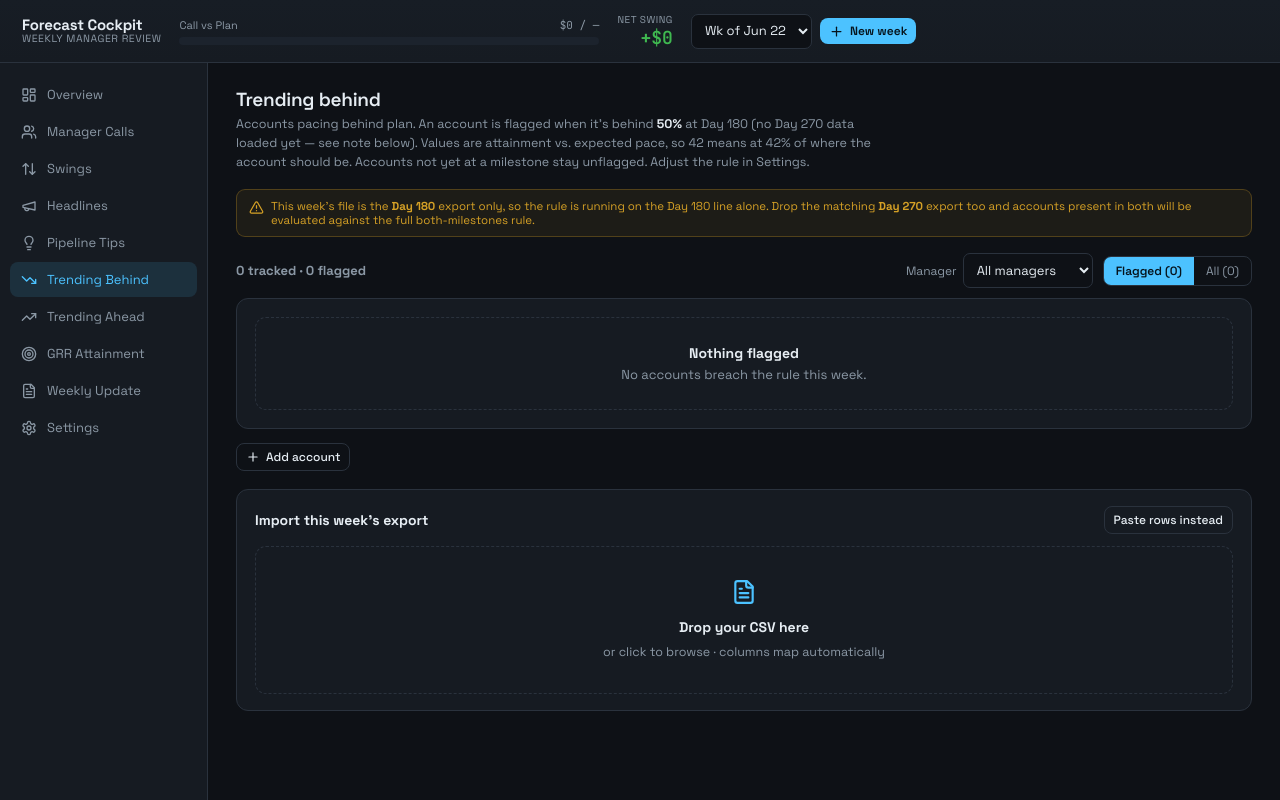
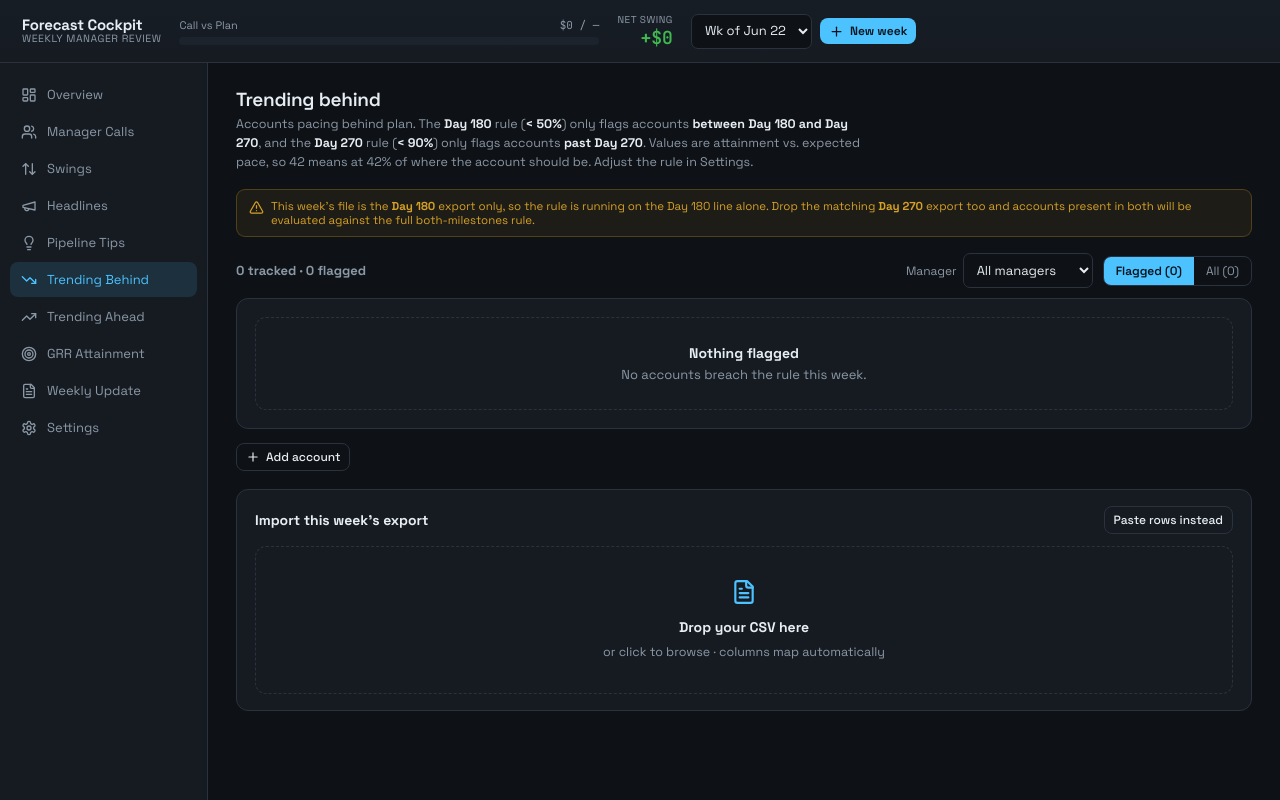
Before and after one commit to cassievaughn-clay-create/Cassie-Weekly-Forecast-new, a React (Vite) app in the folder Manager-Forecasts-Weekly 2/: page / in a window 1280 px wide. Both pictures are taken after a click on the button "Trending Behind". Built offline with nearby package versions, Linux system fonts and the light colour scheme.

Commit message:
Trending: gate Day 180/270 rules by account age (days elapsed)

```diff
--- a/Manager-Forecasts-Weekly 2/src/App.jsx
+++ b/Manager-Forecasts-Weekly 2/src/App.jsx
@@ -134,7 +134,7 @@ const CSS = `
 .wfm .drop.over { border-color:${T.accent}; background:rgba(76,194,255,.07); color:${T.text}; }
 .wfm .drop b { display:block; color:${T.text}; font-size:14px; margin-bottom:4px; }
 .wfm .drop .di { color:${T.accent}; margin-bottom:8px; }
-.wfm .map { display:grid; grid-template-columns:repeat(4,minmax(0,1fr)); gap:10px; margin:14px 0; }
+.wfm .map { display:grid; grid-template-columns:repeat(auto-fit,minmax(140px,1fr)); gap:10px; margin:14px 0; }
 .wfm .map label { font-size:11px; color:${T.muted}; display:flex; flex-direction:column; gap:5px; }
 .wfm .map select.bad { border-color:${T.down}; }
 .wfm .prev th, .wfm .prev td { padding:5px 9px; font-size:12px; }
@@ -349,20 +349,42 @@ export default function App() {
   );
 }
 
+// Behind: an account is flagged against a milestone only AFTER that milestone is past:
+//   Day 180 check applies in [180, 270);  Day 270 check applies in [270, ∞).
+// If the account's age is unknown, we fall back to the old behaviour so historical data
+// without a `daysElapsed` field still works.
 function flag(r, t) {
+  const age = r.daysElapsed;
+  if (age != null) {
+    if (age >= 180 && age < 270) return r.day180 != null && r.day180 < t.d180;
+    if (age >= 270) return r.day270 != null && r.day270 < t.d270;
+    return false; // < 180 days old: nothing to flag yet
+  }
   const checks = [];
   if (r.day180 != null) checks.push(r.day180 < t.d180);
   if (r.day270 != null) checks.push(r.day270 < t.d270);
-  if (!checks.length) return false; // not yet measured at any milestone
+  if (!checks.length) return false;
   return t.mode === "and" ? checks.every(Boolean) : checks.some(Boolean);
 }
 
+// Ahead: an account is flagged against a milestone BEFORE that milestone:
+//   Day 180 check applies for age < 180; Day 270 check applies for age < 270.
+// Past Day 270 the account no longer counts as "ahead". Falls back to old behaviour
+// when age is unknown.
 function flagAhead(r, t) {
+  const age = r.daysElapsed;
+  const mode = t.aheadMode || "and";
+  if (age != null) {
+    const checks = [];
+    if (age < 180 && r.day180 != null) checks.push(r.day180 >= (t.aheadD180 ?? 90));
+    if (age < 270 && r.day270 != null) checks.push(r.day270 >= (t.aheadD270 ?? 100));
+    if (!checks.length) return false;
+    return mode === "and" ? checks.every(Boolean) : checks.some(Boolean);
+  }
   const checks = [];
   if (r.day180 != null) checks.push(r.day180 >= (t.aheadD180 ?? 90));
   if (r.day270 != null) checks.push(r.day270 >= (t.aheadD270 ?? 100));
   if (!checks.length) return false;
-  const mode = t.aheadMode || "and";
   return mode === "and" ? checks.every(Boolean) : checks.some(Boolean);
 }
 
@@ -814,8 +836,8 @@ function Trending({ week, meta, updateWeek, flagged, flaggedAhead, mode }) {
   const matches = isAhead ? flaggedAhead : flagged;
   const [view, setView] = useState("flagged");
   const [ownerFilter, setOwnerFilter] = useState("all");
-  const add = () => updateWeek((w) => { w.trending.push({ id: uid(), account: "", owner: meta.managers[0] || "", day180: null, day270: null, actionPlan: "" }); return w; });
-  const upd = (id, f, v) => updateWeek((w) => { w.trending = w.trending.map((r) => r.id === id ? { ...r, [f]: f === "day180" || f === "day270" ? num(v) : v } : r); return w; });
+  const add = () => updateWeek((w) => { w.trending.push({ id: uid(), account: "", owner: meta.managers[0] || "", day180: null, day270: null, daysElapsed: null, actionPlan: "" }); return w; });
+  const upd = (id, f, v) => updateWeek((w) => { w.trending = w.trending.map((r) => r.id === id ? { ...r, [f]: (f === "day180" || f === "day270" || f === "daysElapsed") ? num(v) : v } : r); return w; });
   const del = (id) => updateWeek((w) => { w.trending = w.trending.filter((r) => r.id !== id); return w; });
 
   const hasD270 = week.trending.some((r) => r.day270 != null);
@@ -840,8 +862,8 @@ function Trending({ week, meta, updateWeek, flagged, flaggedAhead, mode }) {
   const isFlaggedFn = isAhead ? (r) => flagAhead(r, t) : (r) => flag(r, t);
 
   const ruleSummary = isAhead
-    ? <>An account shows here when its pacing is at or above <b style={{ color: T.text }}>{t.aheadD180 ?? 90}%</b> at Day 180 {hasD270 ? <><b style={{ color: T.text }}>{(t.aheadMode || "and") === "and" ? "and" : "or"}</b> <b style={{ color: T.text }}>{t.aheadD270 ?? 100}%</b> at Day 270</> : "(only Day 180 data loaded — see note below)"}. Values are attainment vs. expected pace. Adjust the rule in Settings.</>
-    : <>Accounts pacing behind plan. An account is flagged when it's behind <b style={{ color: T.text }}>{t.d180}%</b> at Day 180 {hasD270 ? <><b style={{ color: T.text }}>{t.mode === "and" ? "and" : "or"}</b> behind <b style={{ color: T.text }}>{t.d270}%</b> at Day 270</> : "(no Day 270 data loaded yet — see note below)"}. Values are attainment vs. expected pace, so 42 means at 42% of where the account should be. Accounts not yet at a milestone stay unflagged. Adjust the rule in Settings.</>;
+    ? <>Accounts pacing ahead. An account is flagged at the <b style={{ color: T.text }}>Day 180</b> threshold (<b style={{ color: T.text }}>≥ {t.aheadD180 ?? 90}%</b>) only while it's <b style={{ color: T.text }}>before Day 180</b>, and at the <b style={{ color: T.text }}>Day 270</b> threshold (<b style={{ color: T.text }}>≥ {t.aheadD270 ?? 100}%</b>) only while it's <b style={{ color: T.text }}>before Day 270</b>. Once past Day 270 the account no longer counts as ahead. Adjust the rule in Settings.</>
+    : <>Accounts pacing behind plan. The <b style={{ color: T.text }}>Day 180</b> rule (<b style={{ color: T.text }}>&lt; {t.d180}%</b>) only flags accounts <b style={{ color: T.text }}>between Day 180 and Day 270</b>, and the <b style={{ color: T.text }}>Day 270</b> rule (<b style={{ color: T.text }}>&lt; {t.d270}%</b>) only flags accounts <b style={{ color: T.text }}>past Day 270</b>. Values are attainment vs. expected pace, so 42 means at 42% of where the account should be. Adjust the rule in Settings.</>;
 
   return (
     <>
@@ -877,6 +899,7 @@ function Trending({ week, meta, updateWeek, flagged, flaggedAhead, mode }) {
         <table>
           <thead><tr>
             <th>Account</th><th>Owner</th>
+            <th style={{ textAlign: "right" }}>Day</th>
             <th style={{ textAlign: "right" }}>Day 180</th><th style={{ textAlign: "right" }}>Day 270</th>
             <th>Status</th><th>Action Plan</th><th></th>
           </tr></thead>
@@ -886,6 +909,7 @@ function Trending({ week, meta, updateWeek, flagged, flaggedAhead, mode }) {
               <tr key={r.id} style={{ background: f ? rowHighlight : "transparent" }}>
                 <td><input value={r.account} placeholder="account" onChange={(e) => upd(r.id, "account", e.target.value)} /></td>
                 <td><select value={r.owner} onChange={(e) => upd(r.id, "owner", e.target.value)}>{ownerOpts(r.owner).map((m) => <option key={m}>{m}</option>)}</select></td>
+                <td className="cellnum"><input type="number" value={r.daysElapsed ?? ""} placeholder="—" onChange={(e) => upd(r.id, "daysElapsed", e.target.value)} title="Current age of the account in days. Drives which milestone rule applies." /></td>
                 <td className="cellnum"><input type="number" value={r.day180 ?? ""} placeholder="—" onChange={(e) => upd(r.id, "day180", e.target.value)} /></td>
                 <td className="cellnum"><input type="number" value={r.day270 ?? ""} placeholder="—" onChange={(e) => upd(r.id, "day270", e.target.value)} /></td>
                 <td>{f ? <span className="tag" style={{ background: accentBg, color: accent }}>{statusLabel}</span>
@@ -915,7 +939,7 @@ function Trending({ week, meta, updateWeek, flagged, flaggedAhead, mode }) {
 function Importer({ meta, updateWeek }) {
   const [rows, setRows] = useState(null);
   const [headers, setHeaders] = useState([]);
-  const [map, setMap] = useState({ account: "", owner: "", day180: "", day270: "" });
+  const [map, setMap] = useState({ account: "", owner: "", day180: "", day270: "", daysElapsed: "" });
   const [scale, setScale] = useState("percent");
   const [mode, setMode] = useState("replace");
   const [over, setOver] = useState(false);
@@ -959,6 +983,7 @@ function Importer({ meta, updateWeek }) {
       owner: find(/manager/i) || find(/owner/i) || find(/\brep\b|\bae\b|csm|exec/i),
       day180: milestone("180"),
       day270: milestone("270"),
+      daysElapsed: find(/days?\s*(?:since|elapsed|active|count|in)?\b/i) || find(/lifecycle\s*day|customer\s*day|account\s*age|current\s*day|^day$|account\s*day/i) || find(/\bage\b/i),
     };
   }
 
@@ -993,12 +1018,14 @@ function Importer({ meta, updateWeek }) {
   function build() {
     const f = scale === "ratio" ? 100 : 1;
     const conv = (v) => { const n = pctNum(v); return n == null ? null : Math.round(n * f * 10) / 10; };
+    const daysNum = (v) => { const n = parseFloat(String(v ?? "").replace(/[^0-9.\-]/g, "")); return isNaN(n) ? null : Math.round(n); };
     return rows.map((r) => ({
       id: uid(),
       account: String(r[map.account] ?? "").trim(),
       owner: String(r[map.owner] ?? "").trim() || (meta.managers[0] || ""),
       day180: map.day180 ? conv(r[map.day180]) : null,
       day270: map.day270 ? conv(r[map.day270]) : null,
+      daysElapsed: map.daysElapsed ? daysNum(r[map.daysElapsed]) : null,
       actionPlan: "",
     })).filter((x) => x.account);
   }
@@ -1024,7 +1051,19 @@ function Importer({ meta, updateWeek }) {
   function importPaste() {
     const lines = bulk.trim().split("\n").map((l) => l.split(/[\t,]/).map((x) => x.trim())).filter((r) => r[0]);
     if (!lines.length) { setErr("Nothing to import."); return; }
-    const built = lines.map((r) => ({ id: uid(), account: r[0], owner: r[1] || meta.managers[0] || "", day180: pctNum(r[2]), day270: pctNum(r[3]), actionPlan: "" }));
+    // Two paste shapes supported: Account, Owner, Day180%, Day270%  OR  Account, Owner, Days, Day180%, Day270%
+    const built = lines.map((r) => {
+      const hasDays = r.length >= 5;
+      return {
+        id: uid(),
+        account: r[0],
+        owner: r[1] || meta.managers[0] || "",
+        daysElapsed: hasDays ? pctNum(r[2]) : null,
+        day180: pctNum(hasDays ? r[3] : r[2]),
+        day270: pctNum(hasDays ? r[4] : r[3]),
+        actionPlan: "",
+      };
+    });
     const top = rankUnion(built);
     if (!top.length) { setErr(`None of the ${built.length} rows match the behind or ahead rules.`); return; }
     updateWeek((w) => {
@@ -1038,7 +1077,7 @@ function Importer({ meta, updateWeek }) {
     setBulk(""); setErr("");
   }
 
-  const TARGETS = [["account", "Account"], ["owner", "Owner"], ["day180", "Day 180 %"], ["day270", "Day 270 %"]];
+  const TARGETS = [["account", "Account"], ["owner", "Owner"], ["daysElapsed", "Days since start"], ["day180", "Day 180 %"], ["day270", "Day 270 %"]];
 
   return (
     <div className="card" style={{ marginTop: 18 }}>
@@ -1113,6 +1152,7 @@ function Importer({ meta, updateWeek }) {
                         <td><span className="tag" style={{ background: "rgba(248,81,73,.15)", color: T.down }}>Behind</span></td>
                         <td>{r.account || <span style={{ color: T.faint }}>—</span>}</td>
                         <td>{r.owner}</td>
+                        <td className="mono">{r.daysElapsed == null ? "—" : r.daysElapsed}</td>
                         <td className="mono">{r.day180 == null ? "—" : r.day180 + "%"}</td>
                         <td className="mono">{r.day270 == null ? "—" : r.day270 + "%"}</td>
                       </tr>))}
@@ -1121,6 +1161,7 @@ function Importer({ meta, updateWeek }) {
                         <td><span className="tag" style={{ background: "rgba(63,185,80,.15)", color: T.up }}>Ahead</span></td>
                         <td>{r.account || <span style={{ color: T.faint }}>—</span>}</td>
                         <td>{r.owner}</td>
+                        <td className="mono">{r.daysElapsed == null ? "—" : r.daysElapsed}</td>
                         <td className="mono">{r.day180 == null ? "—" : r.day180 + "%"}</td>
                         <td className="mono">{r.day270 == null ? "—" : r.day270 + "%"}</td>
                       </tr>))}
@@ -1148,16 +1189,16 @@ function Importer({ meta, updateWeek }) {
             })()}
           </div>
           <p className="sub" style={{ margin: "10px 0 0", fontSize: 11.5 }}>
-            Imports the worst-pacing behind accounts (Day 180 &lt; {meta.thresholds.d180}%) and the best-pacing ahead accounts (Day 180 ≥ {meta.thresholds.aheadD180 ?? 90}%), each capped at the Top value. Existing Action Plans are preserved if the same account/owner is re-imported. “Replace” swaps the whole segment for this week; “Add” appends.
+            Behind: Day 180 rule (&lt; {meta.thresholds.d180}%) applies only between Day 180 and Day 270; Day 270 rule (&lt; {meta.thresholds.d270}%) applies only after Day 270. Ahead: Day 180 rule (≥ {meta.thresholds.aheadD180 ?? 90}%) applies before Day 180; Day 270 rule (≥ {meta.thresholds.aheadD270 ?? 100}%) applies before Day 270. Map the <b>Days since start</b> column above to drive the gating — without it, the older AND/OR logic falls through. Existing Action Plans are preserved on re-import.
           </p>
         </>
       )}
 
       {showPaste && (
         <>
-          <p className="sub" style={{ margin: "0 0 9px" }}>One per line: <span className="mono" style={{ color: T.text }}>Account, Owner, Day180%, Day270%</span> (comma or tab separated)</p>
+          <p className="sub" style={{ margin: "0 0 9px" }}>One per line: <span className="mono" style={{ color: T.text }}>Account, Owner, Days, Day180%, Day270%</span> (comma or tab separated). Days is optional — without it, the legacy 4-column format also works.</p>
           <textarea style={{ width: "100%", minHeight: 70, resize: "vertical", marginBottom: 10 }} value={bulk}
-            placeholder={"Helio Corp, Okafor, 42, 78\nQuill Labs, Petrova, 61, 85"} onChange={(e) => setBulk(e.target.value)} />
+            placeholder={"Helio Corp, Rachel, 210, 42, 78\nQuill Labs, Michaela, 95, 61, —"} onChange={(e) => setBulk(e.target.value)} />
           <div className="row">
             <div className="seg">
               <button className={mode === "replace" ? "on" : ""} onClick={() => setMode("replace")}>Replace list</button>
```
